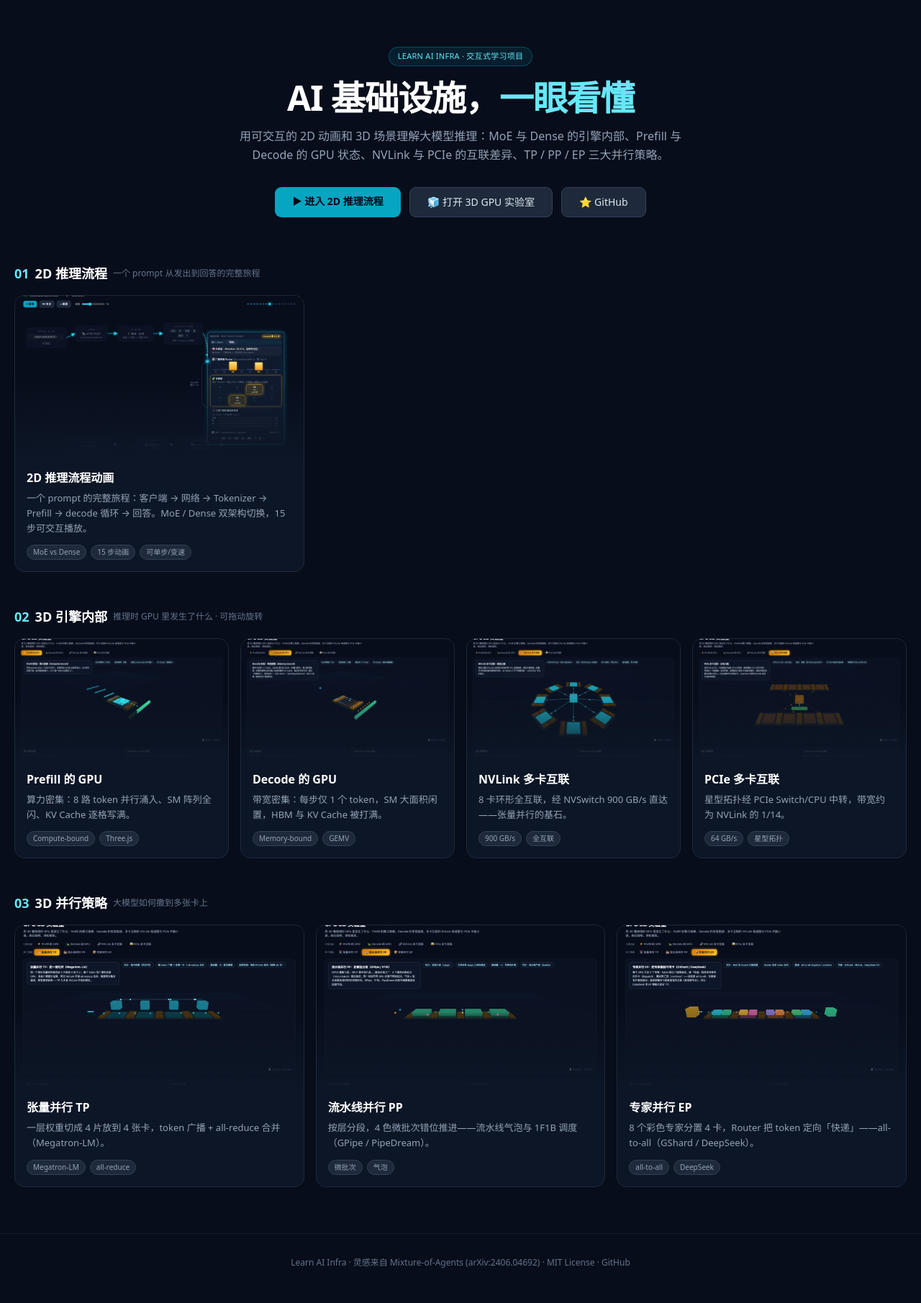
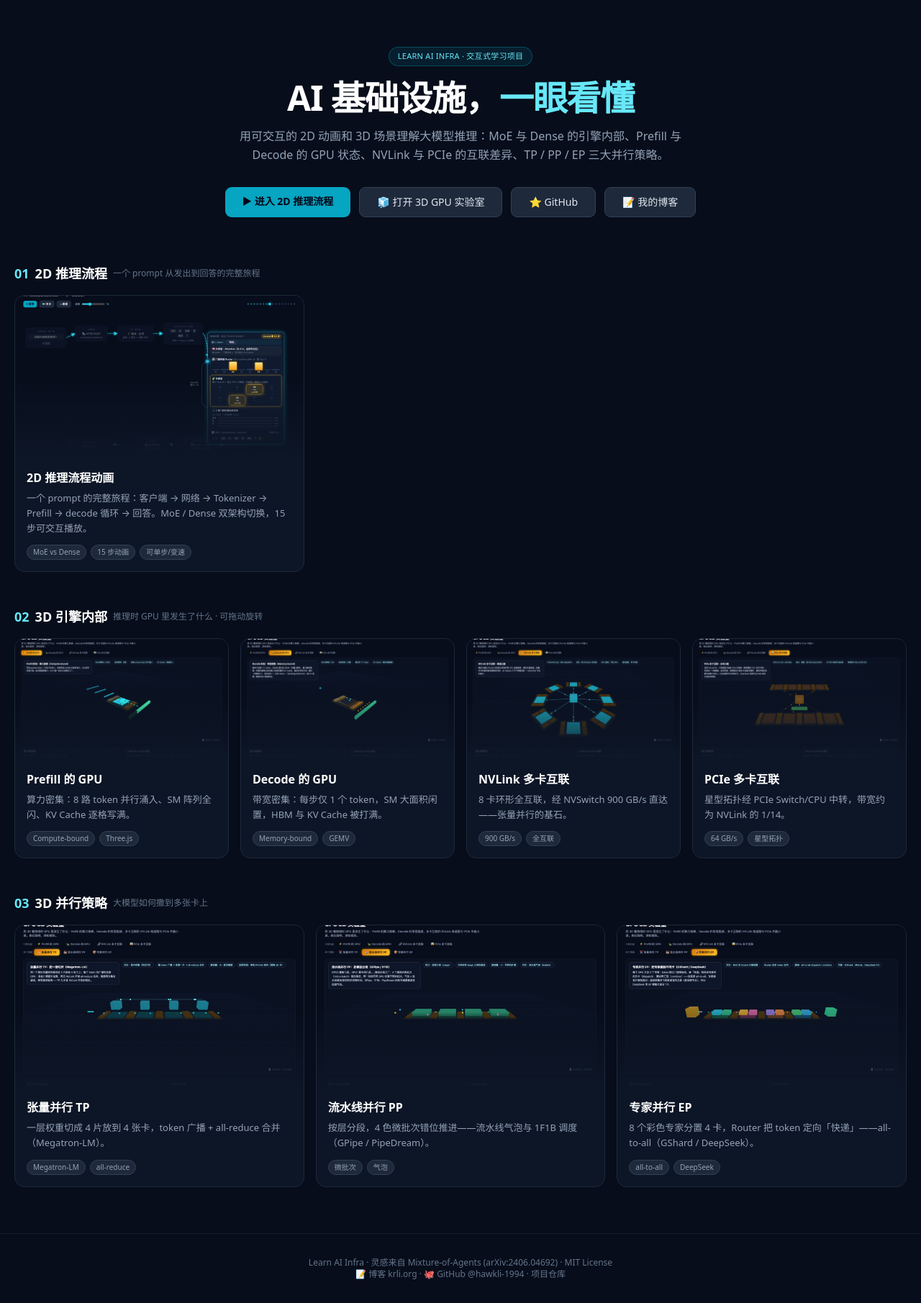
Before and after one commit to hawkli-1994/learn-ai-infra, a React (Vite) app: page / in a window 1280 px wide. Shown: the whole page at 72% size. Built offline with nearby package versions, Linux system fonts and the light colour scheme.

Commit message:
feat: add blog (krli.org) and GitHub links to all pages

```diff
--- a/src/pages/GpuLab.tsx
+++ b/src/pages/GpuLab.tsx
@@ -758,6 +758,15 @@ export default function GpuLab() {
         </div>
         </>)}
       </div>
+
+      {/* 署名 */}
+      <footer className="max-w-[1360px] mx-auto px-5 pb-8 text-center text-xs text-slate-500">
+        <a className="hover:text-cyan-300" href="https://www.krli.org" target="_blank" rel="noreferrer">📝 博客 krli.org</a>
+        {' · '}
+        <a className="hover:text-cyan-300" href="https://github.com/hawkli-1994" target="_blank" rel="noreferrer">🐙 GitHub @hawkli-1994</a>
+        {' · '}
+        <a className="hover:text-cyan-300" href="https://github.com/hawkli-1994/learn-ai-infra" target="_blank" rel="noreferrer">项目仓库</a>
+      </footer>
     </div>
   )
 }
--- a/src/pages/Home.tsx
+++ b/src/pages/Home.tsx
@@ -544,6 +544,15 @@ export default function Home() {
           </p>
         </div>
       </div>
+
+      {/* 署名 */}
+      <footer className="max-w-[1360px] mx-auto px-5 pb-8 text-center text-xs text-slate-500">
+        <a className="hover:text-cyan-300" href="https://www.krli.org" target="_blank" rel="noreferrer">📝 博客 krli.org</a>
+        {' · '}
+        <a className="hover:text-cyan-300" href="https://github.com/hawkli-1994" target="_blank" rel="noreferrer">🐙 GitHub @hawkli-1994</a>
+        {' · '}
+        <a className="hover:text-cyan-300" href="https://github.com/hawkli-1994/learn-ai-infra" target="_blank" rel="noreferrer">项目仓库</a>
+      </footer>
     </div>
   )
 }
--- a/src/pages/Landing.tsx
+++ b/src/pages/Landing.tsx
@@ -102,6 +102,10 @@ export default function Landing() {
             className="ctl-btn bg-slate-800 hover:bg-slate-700 border border-slate-700 !px-6 !py-2.5 !text-sm">
             ⭐ GitHub
           </a>
+          <a href="https://www.krli.org" target="_blank" rel="noreferrer"
+            className="ctl-btn bg-slate-800 hover:bg-slate-700 border border-slate-700 !px-6 !py-2.5 !text-sm">
+            📝 我的博客
+          </a>
         </div>
       </header>
 
@@ -139,8 +143,12 @@ export default function Landing() {
       </main>
 
       <footer className="border-t border-slate-800/60 py-8 text-center text-xs text-slate-500">
-        Learn AI Infra · 灵感来自 <a className="hover:text-cyan-300" href="https://arxiv.org/abs/2406.04692" target="_blank" rel="noreferrer">Mixture-of-Agents (arXiv:2406.04692)</a> · MIT License ·{' '}
-        <a className="hover:text-cyan-300" href="https://github.com/hawkli-1994/learn-ai-infra" target="_blank" rel="noreferrer">GitHub</a>
+        Learn AI Infra · 灵感来自 <a className="hover:text-cyan-300" href="https://arxiv.org/abs/2406.04692" target="_blank" rel="noreferrer">Mixture-of-Agents (arXiv:2406.04692)</a> · MIT License<br />
+        <a className="hover:text-cyan-300" href="https://www.krli.org" target="_blank" rel="noreferrer">📝 博客 krli.org</a>
+        {' · '}
+        <a className="hover:text-cyan-300" href="https://github.com/hawkli-1994" target="_blank" rel="noreferrer">🐙 GitHub @hawkli-1994</a>
+        {' · '}
+        <a className="hover:text-cyan-300" href="https://github.com/hawkli-1994/learn-ai-infra" target="_blank" rel="noreferrer">项目仓库</a>
       </footer>
     </div>
   )
```
